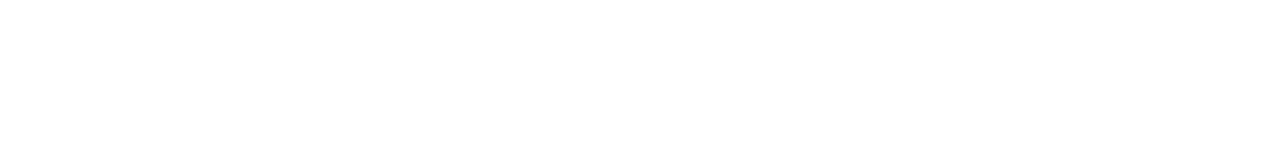
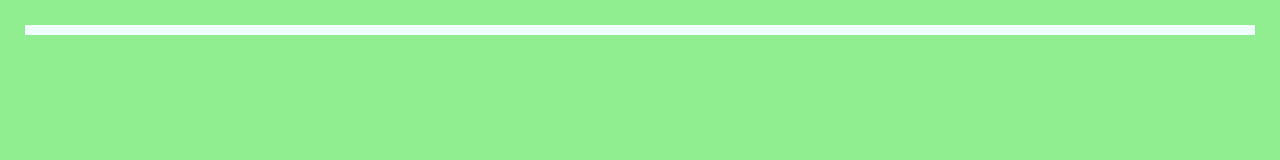
Before and after one commit to Melina240488/Proyecto_24173, a plain HTML site: page secundaria.html in a window 1280 px wide. Drawn offline with Linux system fonts and the light colour scheme.

Commit message:
realice cambios en carpetas, y deje los estilos genericos en cada html

```diff
--- a/CSS/Estilos.css
+++ /dev/null
@@ -1,7 +0,0 @@
-
- * {
-    margin: 10px; /*margin establece el margen para los cuatro lados*/
-    padding: 5px; /*padding establece el espacio de relleno*/
-    background-color: lightgreen; /*cambia el color de relleno*/
-    font-family: Verdana; /*cambia el tipo de letra*/
-    }
--- a/secundaria.html
+++ b/secundaria.html
@@ -1,9 +1,10 @@
 <!DOCTYPE html>
-<html lang="en">
+<html lang="es">
 <head>
     <meta charset="UTF-8">
     <meta name="viewport" content="width=device-width, initial-scale=1.0">
-    <title>Document</title>
+    <link rel = "stylesheet" href="/css/styles.css" >
+    <title>Recursos para secundaria</title>
 </head>
 <body>
 
```
Also changed, not shown: formulario.html (+3 -2 lines), index.html (+2 -2 lines), primaria.html (+3 -2 lines), css/styles.css (renamed from Proyecto/Proyecto_24173/Estilos.css).
